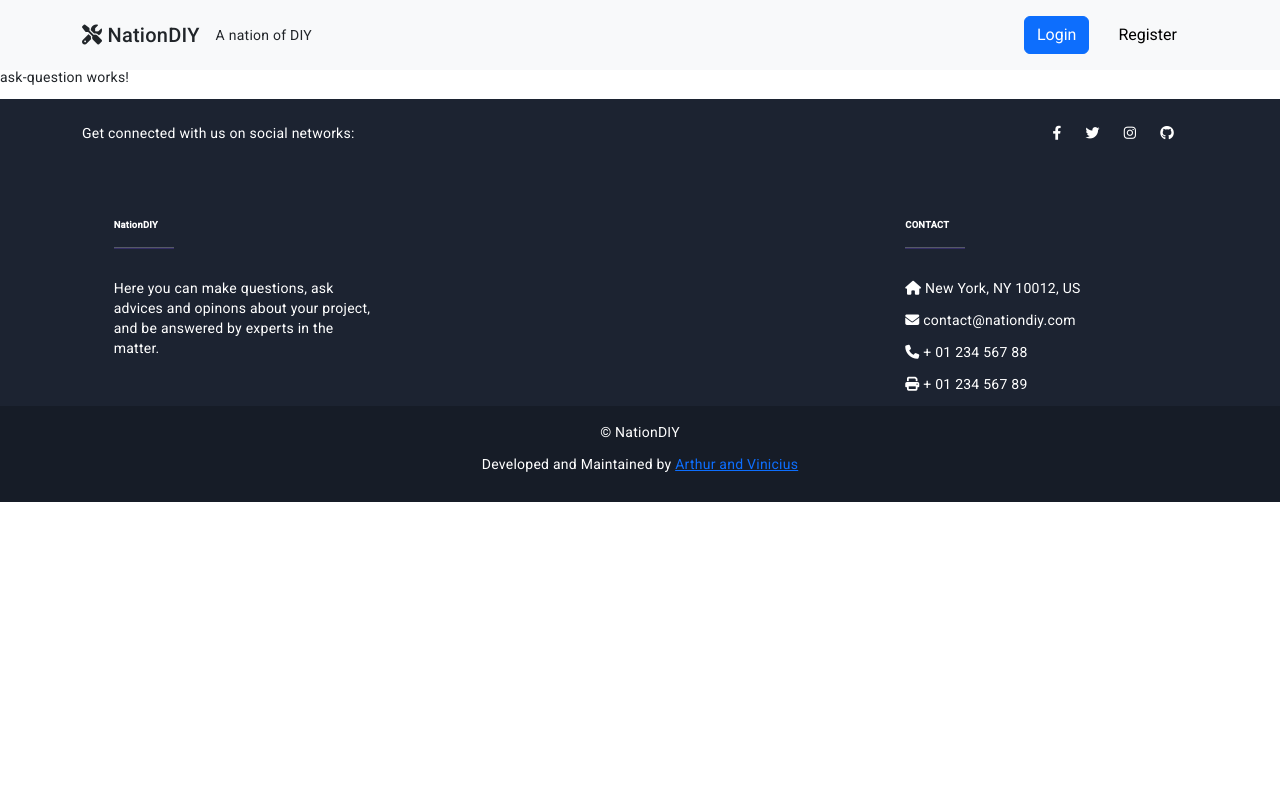
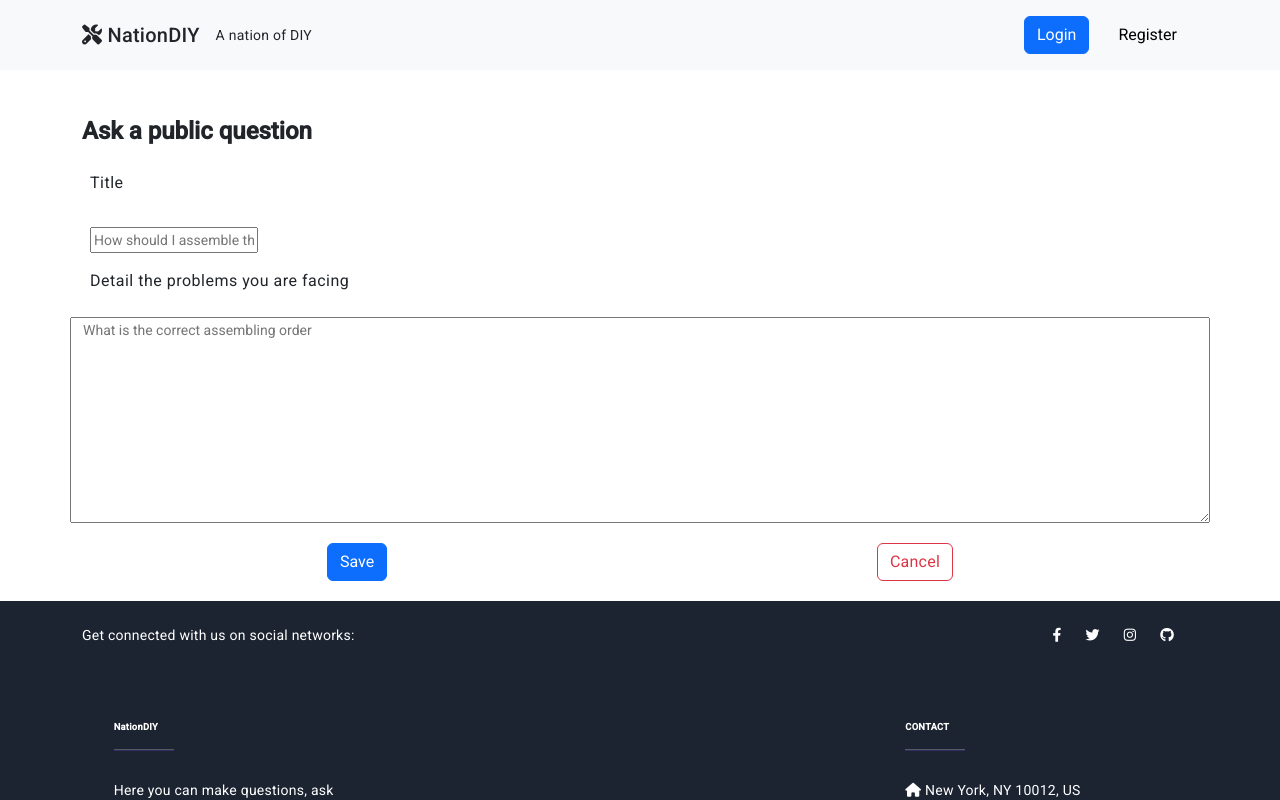
Before and after one commit to Arthur-Carbonari/NationDIY, an Angular app in the folder frontend/: page /ask-question in a window 1280 px wide. Shown: the top 800 px of the page. Built offline with nearby package versions, Linux system fonts and the light colour scheme.

Commit message:
implemented question forms

```diff
--- a/frontend/src/app/components/ask-question/ask-question.component.html
+++ b/frontend/src/app/components/ask-question/ask-question.component.html
@@ -1,4 +1,41 @@
 <hr>
 <hr>
 <hr>
-<p>ask-question works!</p>
+<div class="container pt-5">
+    <div class="d-flex flex--item w100 lg:mb12 lg:100 ai-center">
+
+        <h1 class="fs-headline1 fw-bold mt24"> Ask a public question</h1>
+    </div>
+
+    <main id="question-form">
+        <form action="/adm/add" method="POST" class="col align-center">
+            <!-- title -->
+            <div class="d-flex flex-column">
+                <div class="p-2">
+                    <h4 for="title" class="s-label"> Title </h4>
+                </div>
+                <div class="p-2">
+                    <input id="title" name="title" type="text" maxlength="300"
+                        placeholder="How should I assemble this table?">
+                </div>
+
+                <!-- body-content -->
+                <div class="p-2">
+                    <h4 for="body-content" class="s-label">  Detail the problems you are facing</h4>
+                </div>
+                <div class="row">
+                    <textarea id="body-content" name="body-content" cols="150" rows="10"
+                        placeholder="What is the correct assembling order"></textarea>
+                </div>
+                <br>
+                <div class="d-flex justify-content-evenly">
+
+                    <input type="submit" value="Save" class="btn btn-primary btn-block">
+                    <br>
+                    <a href="/" class="btn btn-outline-danger">Cancel</a>
+                </div>
+                <br>
+            </div>
+        </form>
+    </main>
+</div>
```
